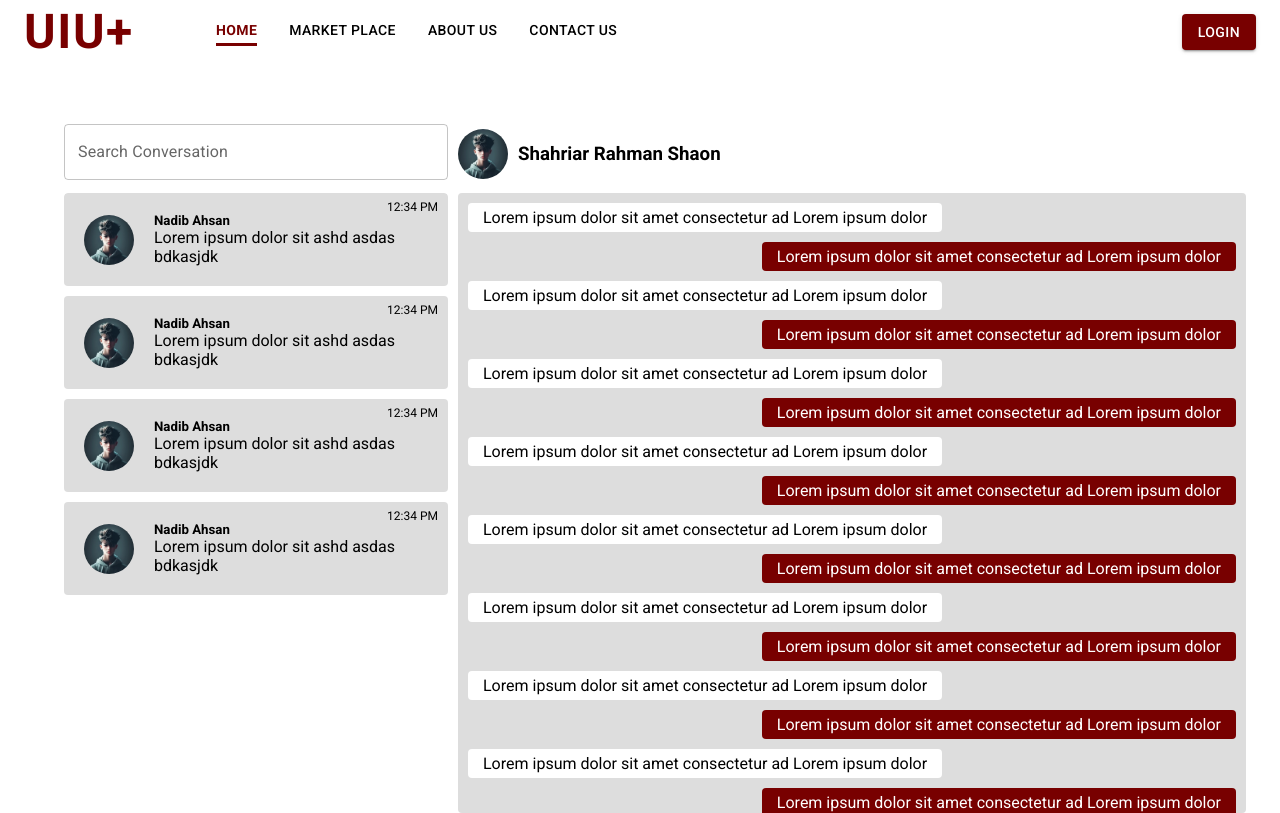
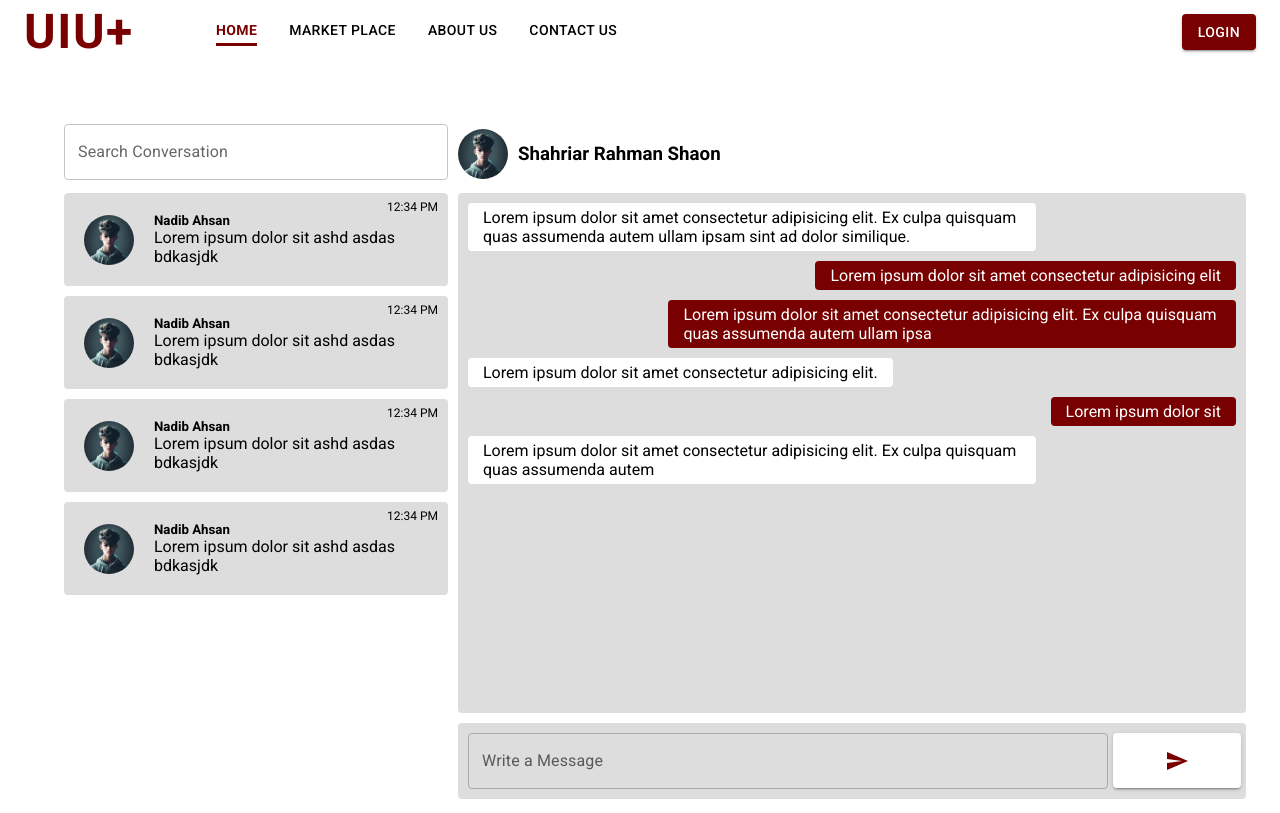
Before and after one commit to nadibahsan10/frontend, a React (Vite) app: page / in a window 1280 px wide. Built offline with nearby package versions, Linux system fonts and the light colour scheme.

Commit message:
messaging system UI Design Done

```diff
--- a/src/Message/components/Conversation.jsx
+++ b/src/Message/components/Conversation.jsx
@@ -6,22 +6,13 @@ import "./Conversation.css";
 const Conversation = () => {
   return (
     <div className="message-conversation">
-      <Sent />
-      <Recived />
-      <Sent />
-      <Recived />
-      <Sent />
-      <Recived />
-      <Sent />
-      <Recived />
-      <Sent />
-      <Recived />
-      <Sent />
-      <Recived />
-      <Sent />
-      <Recived />
-      <Sent />
-      <Recived />
+      <Sent message="Lorem ipsum dolor sit amet consectetur adipisicing elit. Ex culpa quisquam quas assumenda autem ullam ipsam sint ad dolor similique." />
+      <Recived message="Lorem ipsum dolor sit amet consectetur adipisicing elit" />
+
+      <Recived message="Lorem ipsum dolor sit amet consectetur adipisicing elit. Ex culpa quisquam quas assumenda autem ullam ipsa" />
+      <Sent message="Lorem ipsum dolor sit amet consectetur adipisicing elit." />
+      <Recived message="Lorem ipsum dolor sit " />
+      <Sent message="Lorem ipsum dolor sit amet consectetur adipisicing elit. Ex culpa quisquam quas assumenda autem" />
     </div>
   );
 };
--- a/src/Message/components/Text.jsx
+++ b/src/Message/components/Text.jsx
@@ -2,22 +2,18 @@ import React from "react";
 
 import "./Text.css";
 
-export const Sent = () => {
+export const Sent = (props) => {
   return (
     <div className="recived-body">
-      <p style={{ margin: 0 }}>
-        Lorem ipsum dolor sit amet consectetur ad Lorem ipsum dolor
-      </p>
+      <p style={{ margin: 0 }}>{props.message}</p>
     </div>
   );
 };
 
-export const Recived = () => {
+export const Recived = (props) => {
   return (
     <div className="sent-body">
-      <p style={{ margin: 0 }}>
-        Lorem ipsum dolor sit amet consectetur ad Lorem ipsum dolor
-      </p>
+      <p style={{ margin: 0 }}>{props.message}</p>
     </div>
   );
 };
--- a/src/Message/pages/Message.css
+++ b/src/Message/pages/Message.css
@@ -24,7 +24,7 @@
   margin-left: 5px;
 }
 .conversation {
-  height: 600px;
+  height: 500px;
   width: 100%;
   background-color: rgb(221, 221, 221);
   border-radius: 4px;
@@ -51,3 +51,11 @@
   height: 100px;
   background-color: yellow;
 }
+.message-input {
+  background-color: rgb(221, 221, 221);
+  margin-top: 10px;
+  margin-left: 10px;
+  padding: 10px 10px;
+  width: 100%;
+  border-radius: 4px;
+}
--- a/src/Message/pages/Message.jsx
+++ b/src/Message/pages/Message.jsx
@@ -4,6 +4,7 @@ import { Container, TextField, Grid, Button } from "@mui/material";
 import ProfilePicture from "../../Shared/Avatar";
 import Participants from "../components/Participants";
 import Conversation from "../components/Conversation";
+import SendIcon from "@mui/icons-material/Send";
 import "./Message.css";
 
 const Message = () => {
@@ -33,6 +34,27 @@ const Message = () => {
           <div className="conversation">
             <Conversation />
           </div>
+          <div className="message-input">
+            <Grid container>
+              <Grid item xs={10}>
+                <TextField
+                  variant="outlined"
+                  label="Write a Message"
+                  fullWidth
+                />
+              </Grid>
+              <Grid item xs={2}>
+                <Button
+                  variant="contained"
+                  color="white"
+                  fullWidth
+                  sx={{ marginLeft: "5px", height: "55px" }}
+                >
+                  <SendIcon color="primary" />
+                </Button>
+              </Grid>
+            </Grid>
+          </div>
         </Grid>
       </Grid>
     </Container>
```
